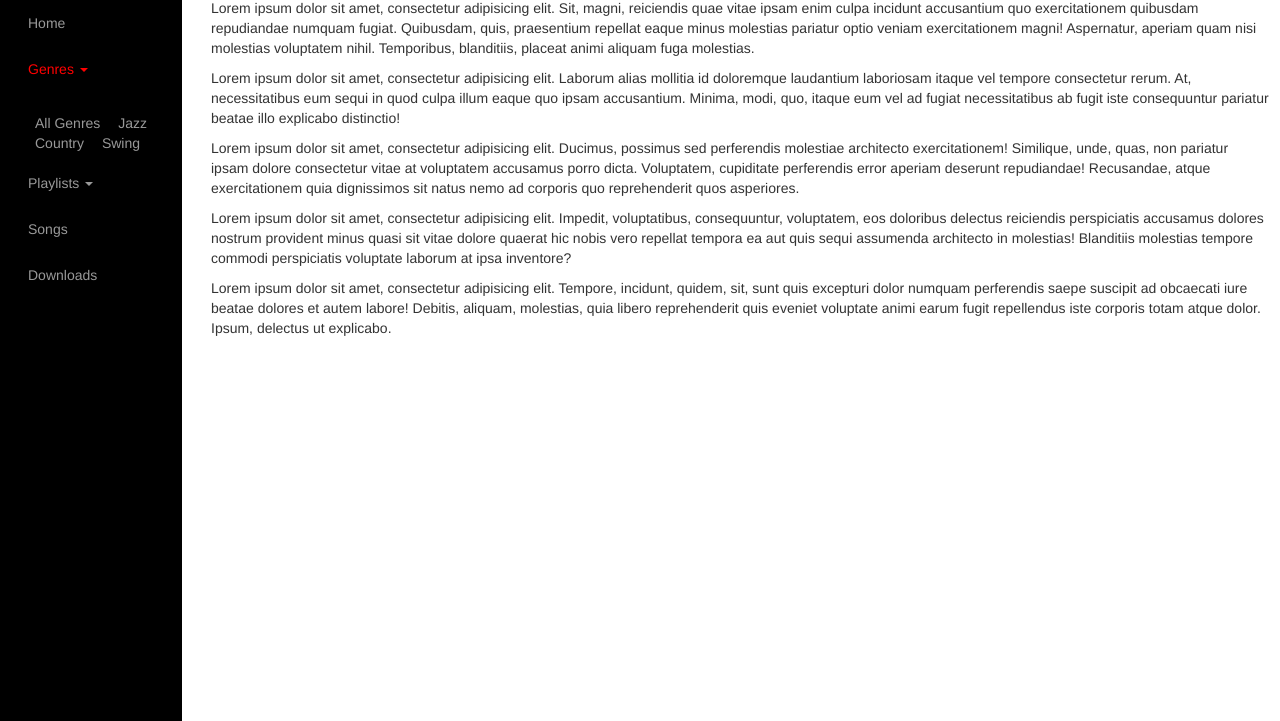
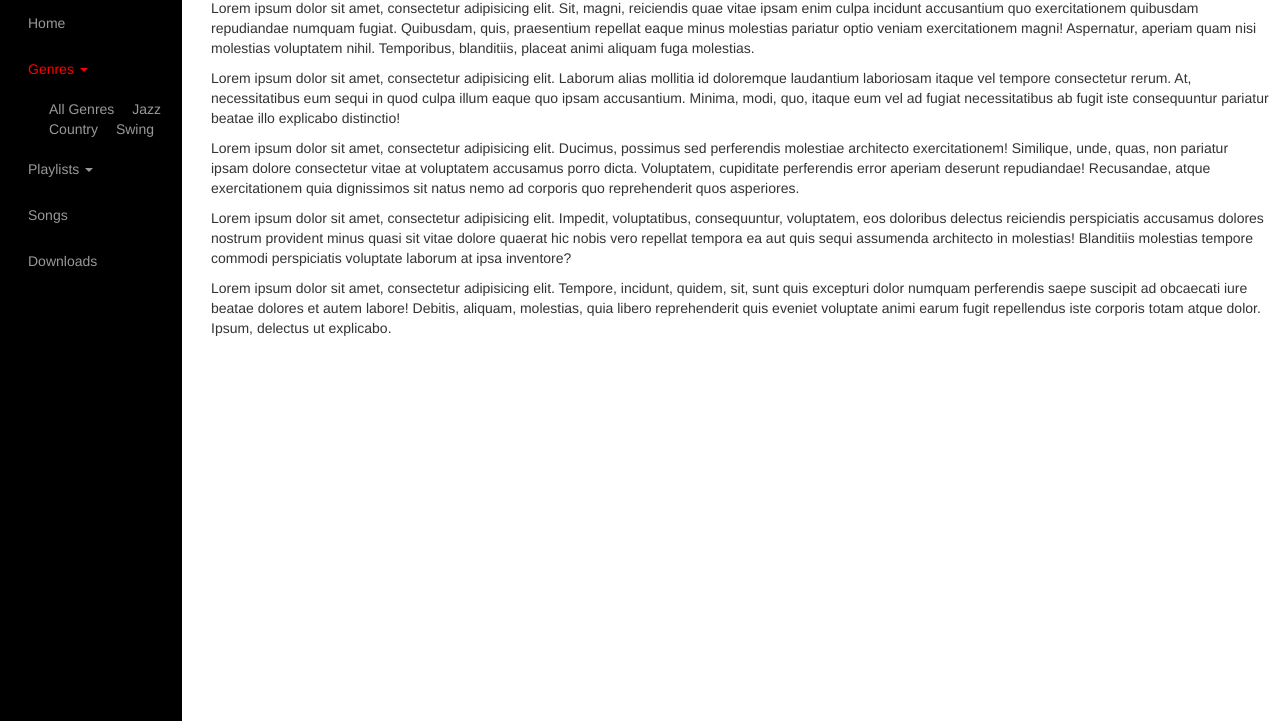
Before and after one commit to sizif/extend-boostrap-with-css-js-and-jquery, a website: page index.html in a window 1280 px wide. Both pictures are taken after a click on the link "Genres". Shown: the part 129-850 px from the top of the page. Drawn offline with nearby package versions, Linux system fonts and the light colour scheme.

Commit message:
(1) Indent the wrapper ul li ul li items

```diff
--- a/index.html
+++ b/index.html
@@ -94,6 +94,18 @@
 				padding-top: -1em;
 				padding-bottom: -1em;
 			}
+
+			.pdsa-sn-wrapper ul li ul {
+				list-style: none;
+				margin-top: 1em;
+				margin-left: 1em;
+			}
+			.pdsa-sn-wrapper ul li ul li {
+				list-style: none;
+				margin-top: 1em;
+				margin-left: 1em;
+			}
+
 
 			@media all and (max-width: 768px) {
 				.pdsa-sn-wrapper {
```
